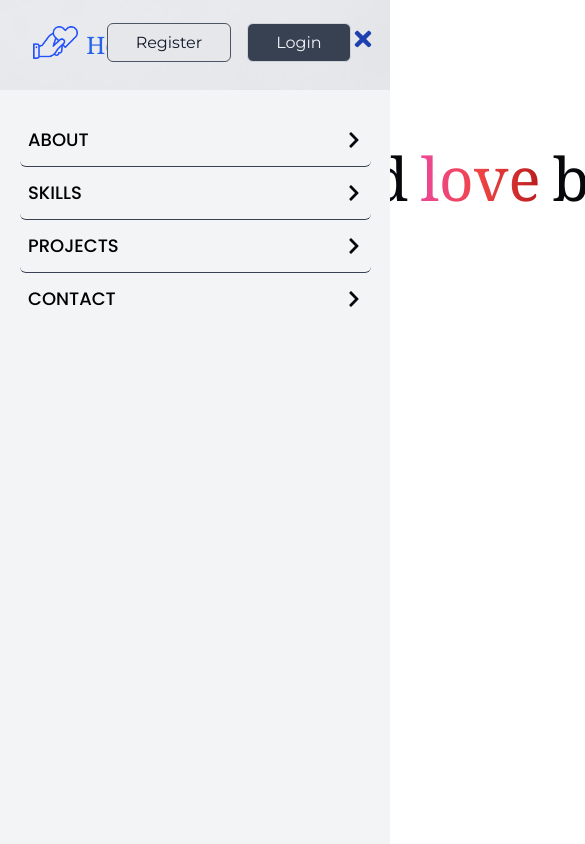
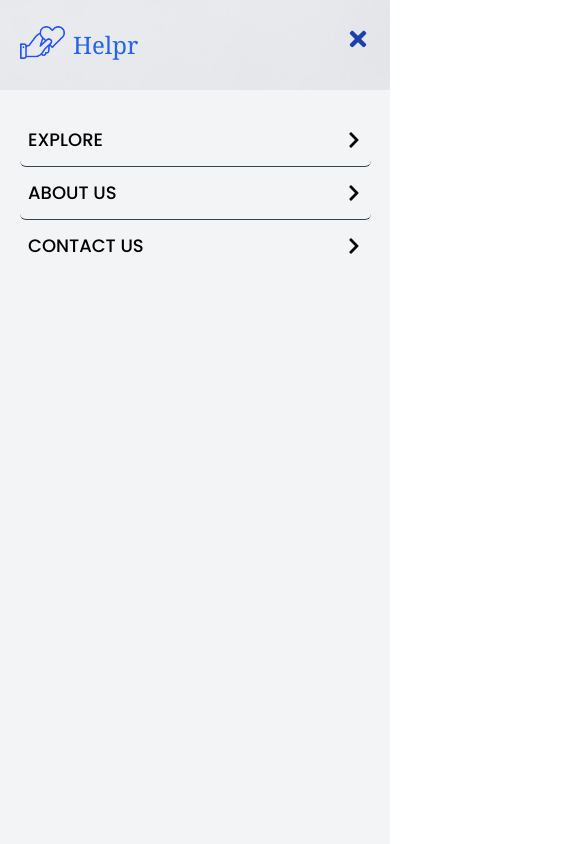
Before and after one commit to onyedikachidev-codes/helpr, a Next.js app: page / in a window 390 px wide. Both pictures are taken after a click on the button 362 px from the left and 39 px from the top of the page. Shown: the top 844 px of the page, 585 px wide, since content can reach past the window. Built offline with nearby package versions, Linux system fonts and the light colour scheme.

Commit message:
homepage

```diff
--- a/app/_components/Fundraisers.jsx
+++ b/app/_components/Fundraisers.jsx
@@ -3,26 +3,18 @@ import Progress from "./Progress";
 
 import support from "@/public/couples.jpg";
 
-function Fundraisers() {
+function Fundraisers({ children, donations, title, val, amount }) {
   return (
     <div className="mb-5 ml-[5%] flex w-[90%] cursor-pointer gap-6 rounded-3xl hover:bg-[#e4f1ff]">
-      <div>
-        <Image
-          src={support}
-          alt="fundraiser"
-          height={80}
-          width={80}
-          className="h-28 w-28 rounded-2xl"
-        />
-      </div>
+      <div>{children}</div>
       <div className="w-[68%]">
-        <p className="font mt-1 font-light text-[#06080B]">1.3k donations</p>
-        <h3 className="mt-1 font-semibold text-[#252525]">
-          Help John pay his rent
-        </h3>
-        <div className="mt-3">
-          <Progress />
-          <p className="mt-1 font-semibold text-[#252525]">$30,000 raised</p>
+        <p className="font mt-1 font-light text-[#06080B]">
+          {donations}K donations
+        </p>
+        <h3 className="mt-1 font-semibold text-[#252525]">{title}</h3>
+        <div className="mt-3 ">
+          <Progress val={val} />
+          <p className="mt-1 font-semibold text-[#252525]">${amount} raised</p>
         </div>
       </div>
     </div>
--- a/app/_components/Logo.jsx
+++ b/app/_components/Logo.jsx
@@ -10,7 +10,7 @@ function Logo() {
         quality={90}
         height={45}
         width={45}
-        className="ml-[0.83rem]"
+        className="xl:ml-[0.83rem]"
       />
       <h2 className="pl-2 pt-[.3rem] text-[1.5rem] text-blue-600 font-serif">
         Helpr
--- a/app/_components/Navigation.jsx
+++ b/app/_components/Navigation.jsx
@@ -80,10 +80,10 @@ function Navigation() {
         </ul>
 
         <div className={`${mons.className} flex gap-4`}>
-          <div className="py-[0.4rem] bg-gray-200 hover:bg-gray-300 px-7 rounded-md text-base border border-gray-600 text-gray-900">
+          <div className="hidden lg:block py-[0.4rem] bg-gray-200 hover:bg-gray-300 px-7 rounded-md text-base border border-gray-600 text-gray-900">
             <Signup />
           </div>
-          <div className="py-[0.4rem] bg-gray-700 hover:bg-gray-600 px-7 rounded-md text-base border border-gray-300 text-gray-100">
+          <div className="hidden lg:block py-[0.4rem] bg-gray-700 hover:bg-gray-600 px-7 rounded-md text-base border border-gray-300 text-gray-100">
             <Login />
           </div>
         </div>
@@ -107,46 +107,33 @@ function Navigation() {
       <div
         className={`${
           isOpen
-            ? "absolute top-[4.4rem] sm:top-[20dvh] z-100 min-h-screen w-full left-0 bg-gray-100 overflow-hidden"
+            ? "z-[10000] absolute top-[4.4rem] sm:top-[20dvh] z-100 min-h-screen w-full left-0 bg-gray-100 overflow-hidden"
             : "hidden"
         } md:hidden `}
       >
         <div className="uppercase w-full mt-6">
           <div
             onClick={() => {
-              router.push("#about");
+              router.push("/explore");
               setIsOpen(false);
             }}
             className="flex items-center justify-between hover:bg-gray-200 py-3 px-2 mx-5 rounded-md text-lg font-medium w-[90%] border-b border-gray-700"
           >
-            <Link href="#about" onClick={() => setIsOpen(false)}>
-              About
+            <Link href="/explore" onClick={() => setIsOpen(false)}>
+              Explore
             </Link>
             <FaChevronRight className="text-lg text-[#06080B] lg:hidden" />
           </div>
 
           <div
             onClick={() => {
-              router.push("#skills");
+              router.push("/about");
               setIsOpen(false);
             }}
             className="flex items-center justify-between hover:bg-gray-200 py-3 px-2 mx-5 rounded-md text-lg font-medium w-[90%] border-b border-gray-700"
           >
-            <Link href="#skills" onClick={() => setIsOpen(false)}>
-              Skills
-            </Link>
-            <FaChevronRight className="text-lg text-[#06080B] lg:hidden" />
-          </div>
-
-          <div
-            onClick={() => {
-              router.push("#projects");
-              setIsOpen(false);
-            }}
-            className="flex items-center justify-between hover:bg-gray-200 py-3 px-2 mx-5 rounded-md text-lg font-medium w-[90%] border-b border-gray-700"
-          >
-            <Link href="#projects" onClick={() => setIsOpen(false)}>
-              Projects
+            <Link href="/about" onClick={() => setIsOpen(false)}>
+              About us
             </Link>
             <FaChevronRight className="text-lg text-[#06080B] lg:hidden" />
           </div>
@@ -162,7 +149,7 @@ function Navigation() {
               href="mailto:nwangumabimma@gmail.com"
               onClick={() => setIsOpen(false)}
             >
-              Contact
+              Contact us
             </Link>
             <FaChevronRight className="text-lg text-[#06080B] lg:hidden" />
           </div>
--- a/app/_components/Progress.jsx
+++ b/app/_components/Progress.jsx
@@ -4,7 +4,7 @@ function Progress({ val = 60 }) {
       <progress
         max={100}
         value={val}
-        className="progress-bar h-[10px] w-[98%] rounded-full bg-[#252525] text-blue-700"
+        className="progress-bar h-[10px] w-[88%] xl:w-[98%] rounded-full bg-[#252525] text-blue-700"
       />
     </div>
   );
--- a/app/page.jsx
+++ b/app/page.jsx
@@ -40,13 +40,13 @@ export default function Page() {
         <Header />
 
         <div className="flex items-center mx-auto md:mt-10">
-          <p className="mx-auto hidden rounded-full border border-stone-600 px-6 py-2 text-center tracking-tight text-stone-900 md:inline">
+          <p className="mx-auto mt-8 rounded-full border border-stone-600 px-6 py-2 text-center tracking-tight text-stone-900 ">
             For individuals,{" "}
             <span className="hidden md:inline">businesses</span> and NGOs
           </p>
         </div>
 
-        <div className="mt-14 ml-[13rem] max-w-72 text-6xl font-normal font-serif leading-tight text-[#06080B] md:mt-16">
+        <div className="mt-14 xl:ml-[13rem] ml-12 xl:max-w-72 xl:text-6xl text-4xl font-normal font-serif leading-tight text-[#06080B] md:mt-16">
           <div className="flex gap-3">
             <span>Spread</span>
             <span className="bg-gradient-to-r from-pink-500 via-red-500 to-red-700 bg-clip-text text-transparent">
@@ -57,18 +57,18 @@ export default function Page() {
           <span>giving</span>
         </div>
 
-        <p className="mt-7 max-w-96 text-gray-700 ml-[13rem]">
+        <p className="mt-7 xl:max-w-96 max-w-72 text-gray-700 xl:ml-[13rem] ml-12">
           Helpr gives you a platform to spread love and change the world.
         </p>
 
-        <div className="mt-20 flex flex-col gap-3 md:mt-12 md:flex-row md:gap-6 ml-[13rem]">
+        <div className="mt-20 flex flex-col gap-3 md:mt-12 md:flex-row md:gap-6 xl:ml-[13rem] ml-12 mr-8 md:mr-0">
           <Button type="squareStart">Start a Fundraiser</Button>
           <Button type="squareWhite">Donate to a Fundraiser</Button>
         </div>
       </section>
 
       <section className="pb-7 pt-4 text-[#252525] min-h-screen">
-        <h2 className="mt-6 text-center text-3xl font-semibold">
+        <h2 className="mt-6 text-center xl:text-3xl text-2xl mx-2 xl:mx-0 font-semibold">
           Your Journey to Making an Impact
         </h2>
 
@@ -103,13 +103,13 @@ export default function Page() {
           </div>
         </div>
 
-        <h2 className="mb-6 mt-20 text-center text-3xl font-semibold">
+        <h2 className="xl:mb-6 mb-8 mt-20 text-center text-3xl font-semibold">
           Why Use Helpr?
         </h2>
 
-        <div className="ml-4 flex w-[92%] flex-col items-start justify-center gap-12 md:ml-0 md:mt-20 md:w-auto md:flex-row md:items-center md:gap-8 lg:mt-12">
+        <div className="ml-4 flex w-[85%] flex-col items-start justify-center gap-12 md:ml-0 md:mt-20 md:w-auto md:flex-row md:items-center md:gap-8 lg:mt-12">
           <div className="flex flex-col gap-12 lg:h-[80dvh] lg:w-[45%] lg:gap-6">
-            <div className="flex items-start gap-6 md:h-[14dvh] lg:h-[28dvh]">
+            <div className="flex items-start xl:gap-6 gap-2 ml-2 xl:ml-0 md:h-[14dvh] lg:h-[28dvh]">
               <span>
                 <TbCircleNumber1Filled className="h-8 w-8" />
               </span>
@@ -126,7 +126,7 @@ export default function Page() {
                 </p>
               </div>
             </div>
-            <div className="flex items-start gap-6 md:h-[14dvh] lg:h-[28dvh]">
+            <div className="flex items-start xl:gap-6 gap-2 ml-2 xl:ml-0 md:h-[14dvh] lg:h-[28dvh]">
               <span>
                 <TbCircleNumber2Filled className="h-8 w-8" />
               </span>
@@ -145,7 +145,7 @@ export default function Page() {
             </div>
           </div>
           <div className="flex flex-col gap-12 pb-6 lg:h-[80dvh] lg:w-[45%] lg:gap-6">
-            <div className="flex items-start gap-6 md:h-[14dvh] lg:h-[28dvh]">
+            <div className="flex items-start xl:gap-6 gap-2 ml-2 xl:ml-0 md:h-[14dvh] lg:h-[28dvh]">
               <span>
                 <TbCircleNumber3Filled className="h-8 w-8" />
               </span>
@@ -162,7 +162,7 @@ export default function Page() {
                 </p>
               </div>
             </div>
-            <div className="flex items-start gap-6 md:h-[14dvh] lg:h-[28dvh]">
+            <div className="flex items-startxl:gap-6 gap-2 ml-2 xl:ml-0 md:h-[14dvh] lg:h-[28dvh]">
               <span>
                 <TbCircleNumber4Filled className="h-8 w-8" />
               </span>
@@ -185,13 +185,54 @@ export default function Page() {
 
       <section className="pb-4">
         <div>
-          <h2 className="mb-6 mt-10 text-center text-3xl font-semibold text-[#252525]">
+          <h2 className="xl:mb-6 mb-8 mt-10 text-center text-2xl xl:text-3xl font-semibold text-[#252525]">
             Ongoing Fundraisers
           </h2>
           <div className="lg:hidden">
-            <Fundraisers />
-            <Fundraisers />
-            <Fundraisers />
+            <Fundraisers
+              amount="23,970"
+              val={50}
+              title="Clean Water to Rural area India"
+              donations="12.9"
+            >
+              <Image
+                src={tap}
+                alt="fundraiser"
+                height={80}
+                width={80}
+                className="w-full h-full rounded-2xl"
+              />
+            </Fundraisers>
+
+            <Fundraisers
+              amount="93,239"
+              val={70}
+              title="Sarah’s Fight Against Cancer"
+              donations="21.6"
+            >
+              <Image
+                src={patient4}
+                alt="fundraiser"
+                height={80}
+                width={80}
+                className="w-full h-full rounded-2xl"
+              />
+            </Fundraisers>
+
+            <Fundraisers
+              amount="10,569"
+              val={10}
+              title="Save our Local Animal Shelter"
+              donations="3.3"
+            >
+              <Image
+                src={animal}
+                alt="fundraiser"
+                height={80}
+                width={80}
+                className="w-full h-full rounded-2xl"
+              />
+            </Fundraisers>
           </div>
 
           <div className="hidden gap-6 lg:flex">
@@ -245,7 +286,7 @@ export default function Page() {
                   />
                   {/* Donations Counter */}
                   <div className="absolute bottom-2 left-2 rounded-full bg-gray-800 bg-opacity-75 px-2 py-1 text-sm text-white">
-                    12.9K donations
+                    21.6K donations
                   </div>
                 </div>
 
```
